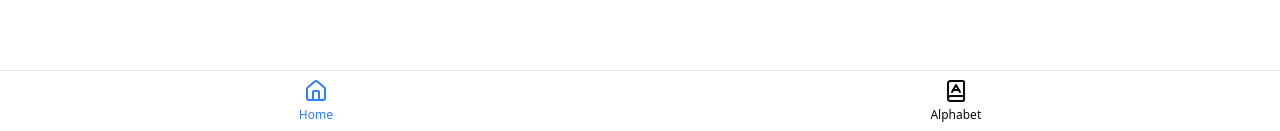
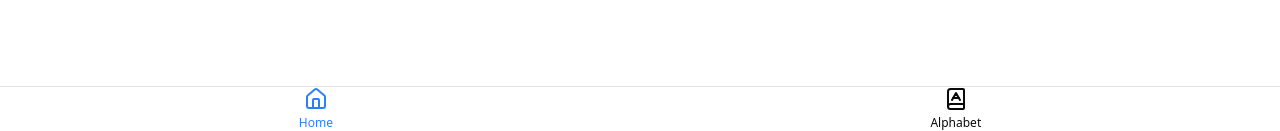
Before and after one commit to eNzyOfficial/gai-er, a Vue app: page / in a window 1280 px wide. Shown: the part 669-800 px from the top of the page. Built offline with nearby package versions, Linux system fonts and the light colour scheme.

Commit message:
More stuff

```diff
--- a/src/components/page/Page.vue
+++ b/src/components/page/Page.vue
@@ -19,7 +19,7 @@ const props = defineProps({
 </script>
 
 <template>
-    <div class="flex flex-col h-screen">
+    <div class="flex flex-col min-h-screen">
         <!-- Header Slot -->
         <header v-if="$slots.header">
             <slot name="header">
@@ -42,3 +42,26 @@ const props = defineProps({
         </footer>
     </div>
 </template>
+
+<style scoped>
+/* Add a dynamic height adjustment to avoid page overflow when the URL bar is visible */
+html,
+body {
+    height: 100%;
+    margin: 0;
+}
+
+.flex-col {
+    height: 100%;
+}
+
+.flex-1 {
+    height: calc(100vh - var(--url-bar-height, 0px));
+    /* Subtract URL bar height dynamically */
+}
+
+/* Safe area adjustments for devices with notches or UI interruptions */
+* {
+    padding: env(safe-area-inset-top) env(safe-area-inset-right) env(safe-area-inset-bottom) env(safe-area-inset-left);
+}
+</style>
```
